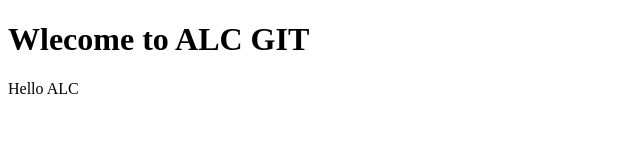
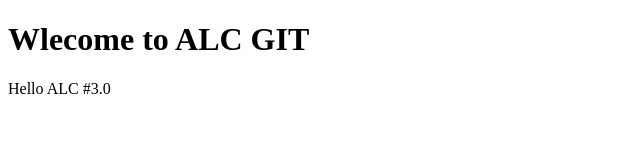
Before and after one commit to umaryusuf/prmaker, a plain HTML site: page index.html in a window 1280 px wide. Shown: the full height of the page, 0-640 px from the left. Drawn offline with Linux system fonts and the light colour scheme.

Commit message:
Updated files

```diff
--- a/index.html
+++ b/index.html
@@ -8,6 +8,6 @@
 </head>
 <body>
   <h1>Wlecome to ALC GIT</h1>
-  <p>Hello ALC</p>
+  <p>Hello ALC #3.0</p>
 </body>
 </html>
```
